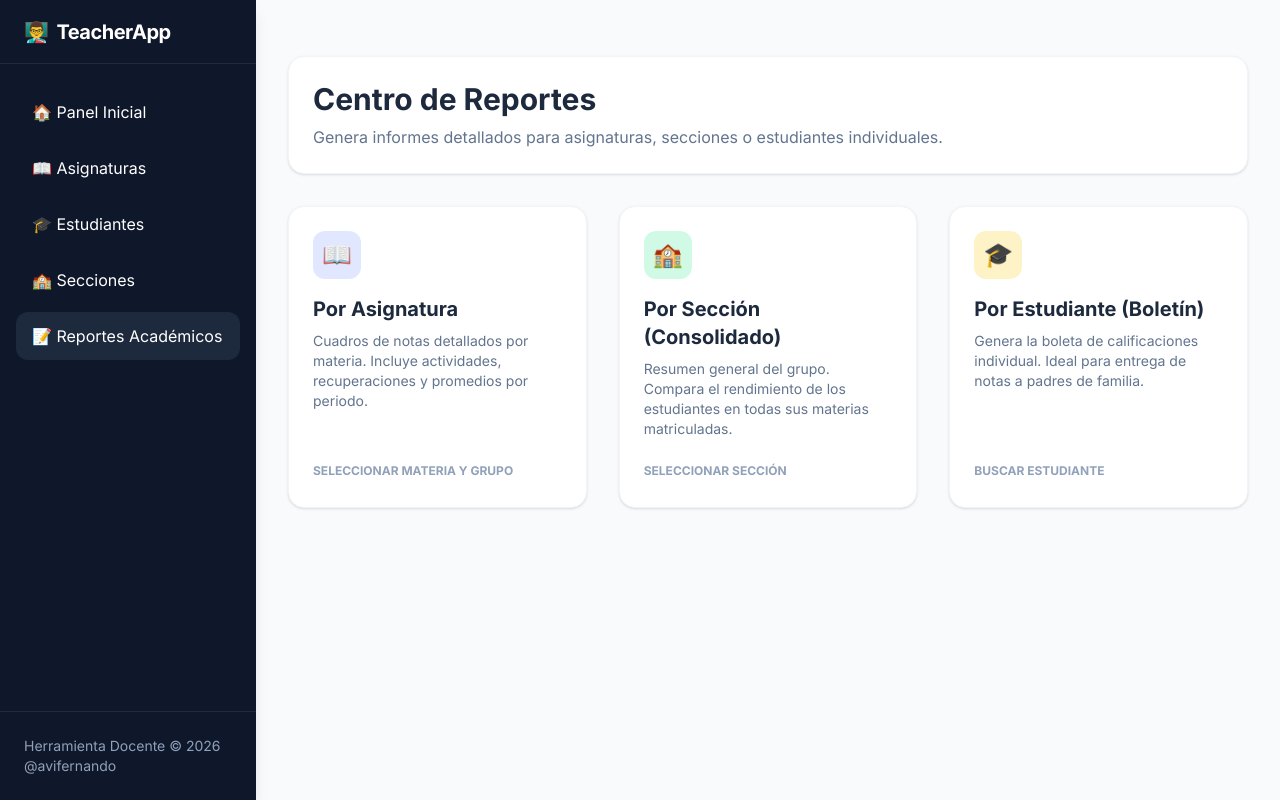
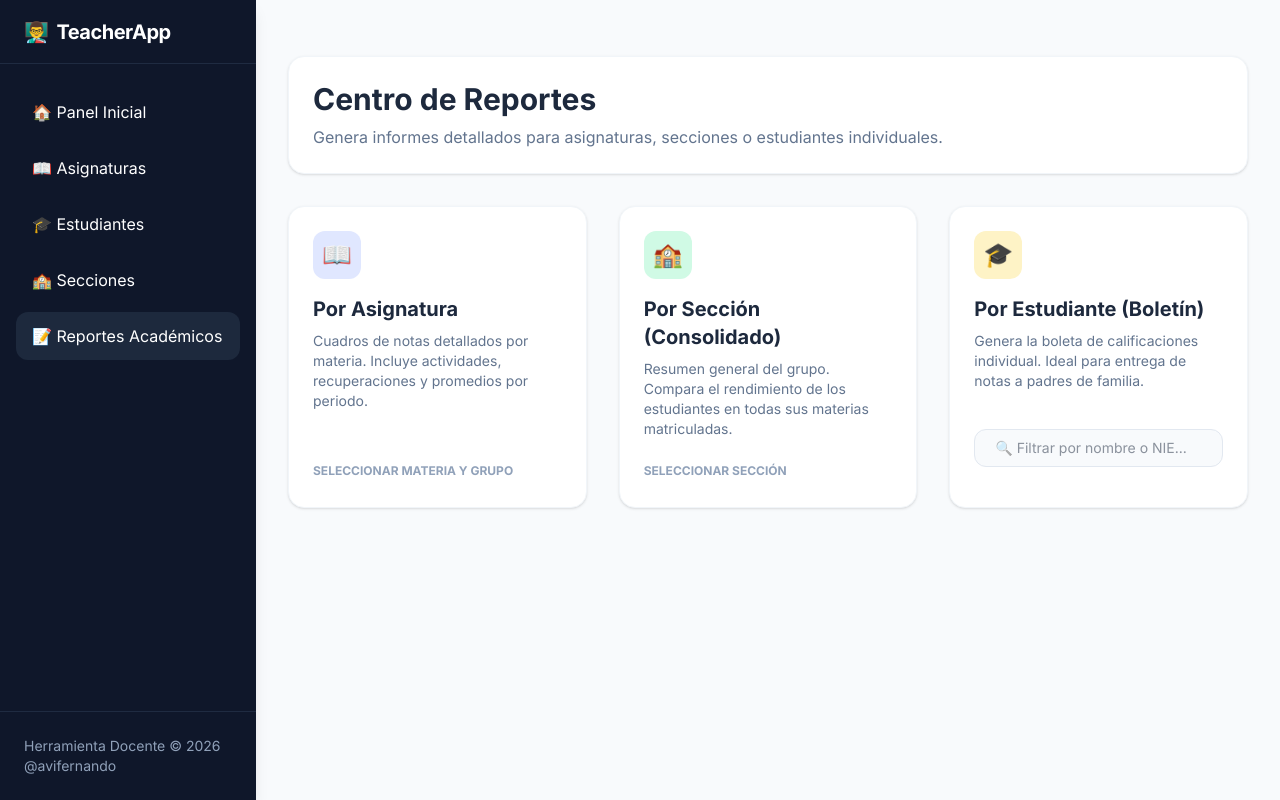
Before and after one commit to avismael/teacherApp, a Flask app: page /reportes/ in a window 1280 px wide. Run offline with Flask 3, Linux system fonts and the light colour scheme; style sheets or scripts are compiled from the project's sources.

Commit message:
feat: create reports dashboard index template with filtering functionality

```diff
--- a/templates/reportes/index.html
+++ b/templates/reportes/index.html
@@ -58,10 +58,18 @@
         <h3 class="text-xl font-bold text-slate-800 mb-2">Por Estudiante (Boletín)</h3>
         <p class="text-sm text-slate-500 mb-6 flex-1">Genera la boleta de calificaciones individual. Ideal para entrega de notas a padres de familia.</p>
 
-        <div class="space-y-2 max-h-96 overflow-auto pr-2">
-            <label class="text-xs font-bold text-slate-400 uppercase mb-1 block">Buscar Estudiante</label>
+        <div class="mb-4">
+            <div class="relative">
+                <input type="text" id="search-estudiante" placeholder=" 🔍 Filtrar por nombre o NIE..."
+                       class="w-full bg-slate-50 border border-slate-200 rounded-xl pl-4 pr-9 py-2 text-sm focus:outline-none focus:ring-2 focus:ring-amber-500/20 focus:border-amber-500 transition-all font-medium">
+            </div>
+        </div>
+
+        <div class="space-y-2 max-h-96 overflow-auto pr-2" id="student-list">
             {% for est in estudiantes %}
-                <a href="{{ url_for('reportes.reporte_estudiante', estudiante_id=est.id) }}" class="text-sm p-3 border border-slate-100 rounded-lg hover:border-amber-300 hover:bg-amber-50 transition group flex justify-between items-center">
+                <a href="{{ url_for('reportes.reporte_estudiante', estudiante_id=est.id) }}"
+                   data-name="{{ est.apellidos }} {{ est.nombres }}" data-nie="{{ est.nie }}"
+                   class="estudiante-item text-sm p-3 border border-slate-100 rounded-lg hover:border-amber-300 hover:bg-amber-50 transition group flex justify-between items-center">
                     <div>
                         <span class="font-bold text-slate-700 block">{{ est.apellidos }}, {{ est.nombres }}</span>
                         <span class="text-xs text-slate-500">NIE: {{ est.nie }}</span>
@@ -73,4 +81,22 @@
     </div>
 
 </div>
+
+<script>
+document.getElementById('search-estudiante').addEventListener('input', function(e) {
+    let term = e.target.value.toLowerCase().trim();
+    let items = document.querySelectorAll('.estudiante-item');
+
+    items.forEach(item => {
+        let name = item.getAttribute('data-name').toLowerCase();
+        let nie = item.getAttribute('data-nie').toLowerCase();
+
+        if (name.includes(term) || nie.includes(term)) {
+            item.style.display = 'flex';
+        } else {
+            item.style.display = 'none';
+        }
+    });
+});
+</script>
 {% endblock %}
```
